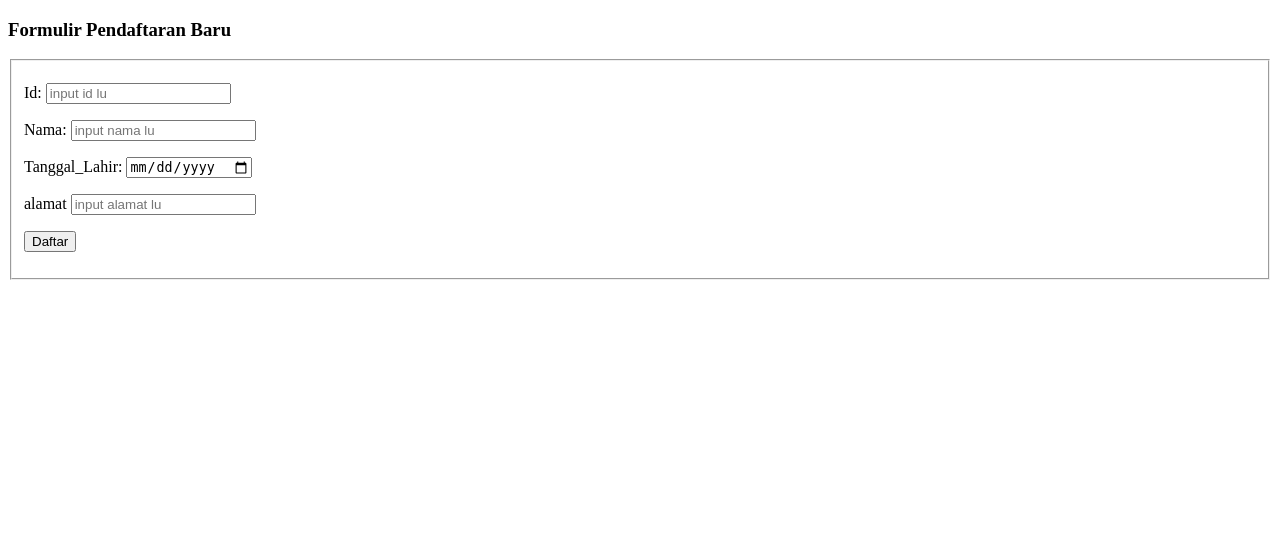
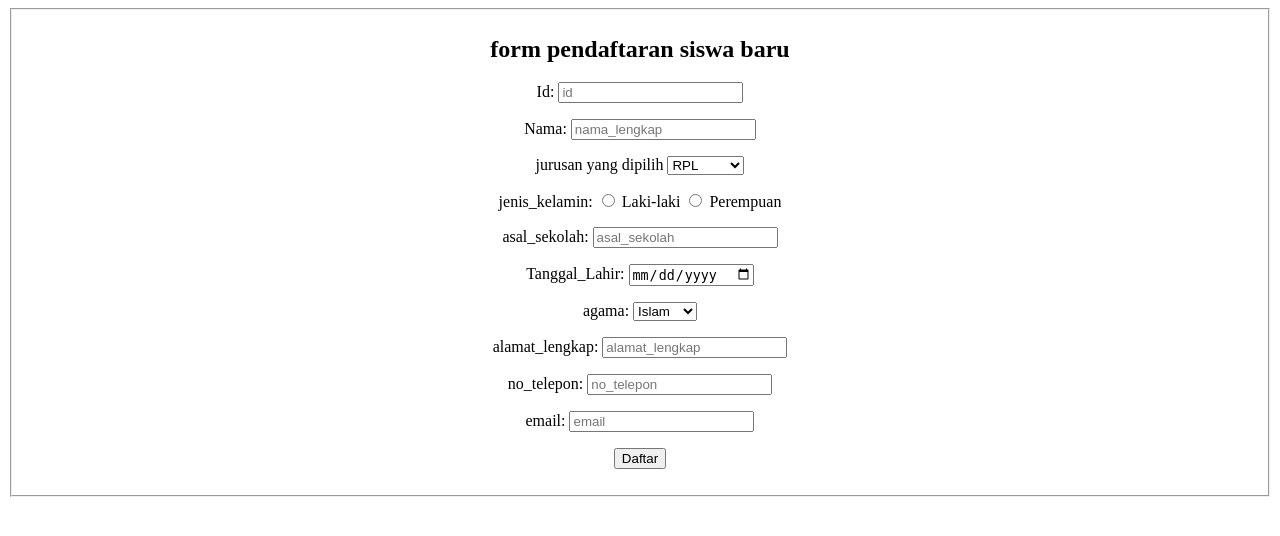
Before and after one commit to 311005/codingukk, a PHP site: page /form-daftar.php in a window 1280 px wide. Shown: the top 536 px of the page. Run offline with PHP 8.4, Linux system fonts and the light colour scheme.

Commit message:
Update form-daftar.php

```diff
--- a/form-daftar.php
+++ b/form-daftar.php
@@ -7,34 +7,68 @@
 
 <body>
     <header>
-        <h3>Formulir Pendaftaran Baru</h3>
-    </header>
+    <center>
     <form action="proses-pendaftaran.php" method="POST">
-
         <fieldset>
-
-            <p>
+            <h2>form pendaftaran siswa baru</h2>
+</p>
+<p>
                 <label for="id">Id: </label>
-                <input type="text" name="id" placeholder="input id lu" />
+                <input type="text" name="id" placeholder="id" />
             </p>
             <p>
-                <label for="nama">Nama: </label>
-                <input type="text" name="nama" placeholder="input nama lu" />
+                <label for="nama_siswa">Nama: </label>
+                <input type="text" name="nama_siswa" placeholder="nama_lengkap" />
             </p>
             <p>
+                <label for="jurusan_yang_dipilih">jurusan yang dipilih </label>
+                <select name="jurusan_yang_dipilih">
+                    <option>RPL</option>
+                    <option>TKJ</option>
+                    <option>TJAT</option>
+                    <option>ANIMASI</option>
+</select>
+</p>
+<p>
+    <label for="jenis_kelamin">jenis_kelamin: </label>
+    <label><input type="radio" name="jenis_kelamin" value="laki-laki"> Laki-laki</label>
+            <label><input type="radio" name="jenis_kelamin" value="perempuan"> Perempuan</label>
+</p>
+<p>
+    <label for="asal_sekolah">asal_sekolah: </label>
+    <input type="text" name="asal_sekolah" placeholder="asal_sekolah" />
+</p>
+<p>
                 <label for="tanggal_lahir">Tanggal_Lahir: </label>
                 <input type="date" name="tanggal_lahir" />
 </p>
 <p>
-    <label for="alamat">alamat </label>
-    <input type="text" name="alamat" placeholder="input alamat lu" />
+<label for="agama">agama: </label>
+<select name="agama">
+                <option>Islam</option>
+                <option>Kristen</option>
+                <option>Hindu</option>
+                <option>Budha</option>
+                <option>Atheis</option>
+            </select>
+</p>
+<p>
+<label for="alamat_lengkap">alamat_lengkap: </label>
+<input type="text" name="alamat_lengkap" placeholder="alamat_lengkap" />
+</p>
+<p>
+    <label for="no_telepon">no_telepon: </label>
+    <input type="text" name="no_telepon" placeholder="no_telepon" />
+</p>
+<p>
+    <label for="email">email: </label>
+    <input type="email" name="email" placeholder="email" />
 </p>
 <p>
 <input type="submit" value="Daftar" name="daftar" />
 </p>
 </fieldset>
-
 </form>
-
+</center>
+</header>
 </body>
-</html>
```
